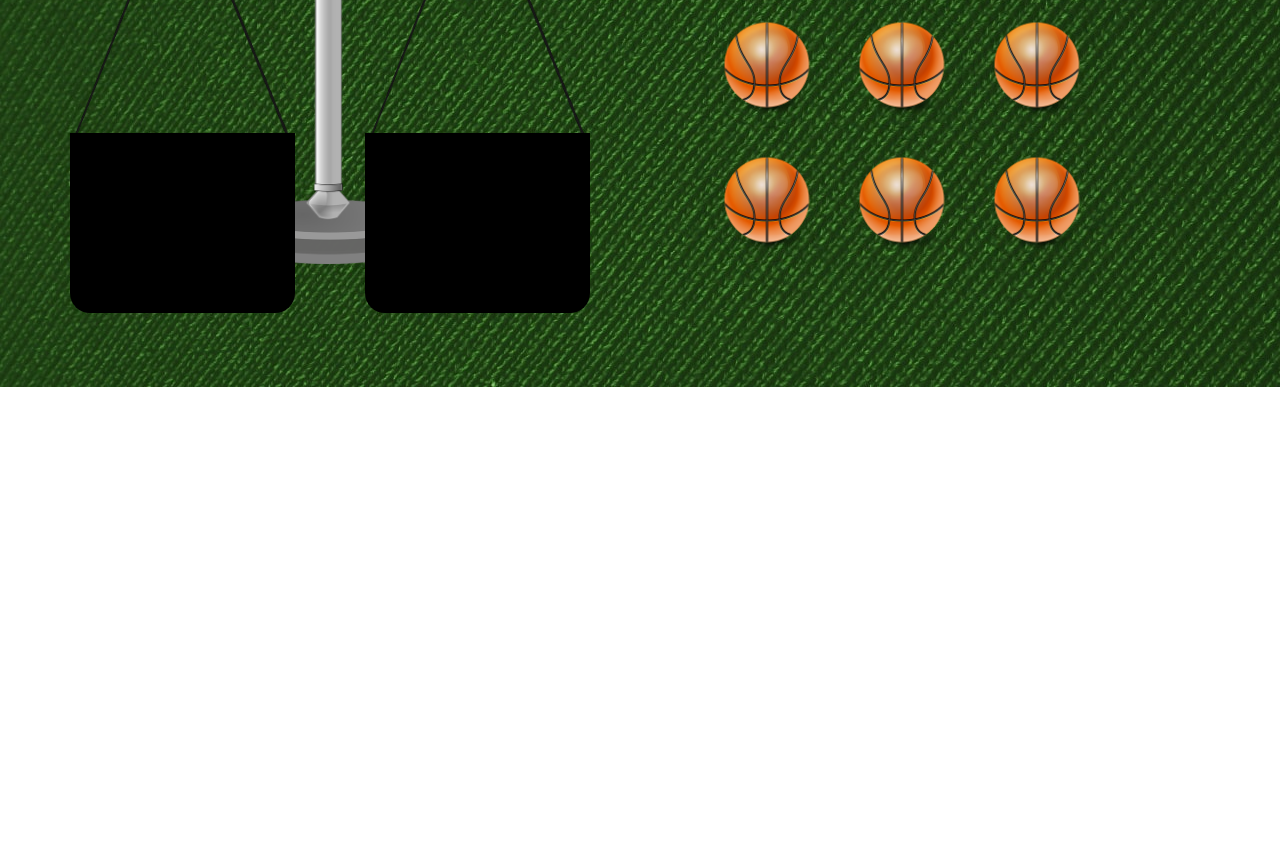
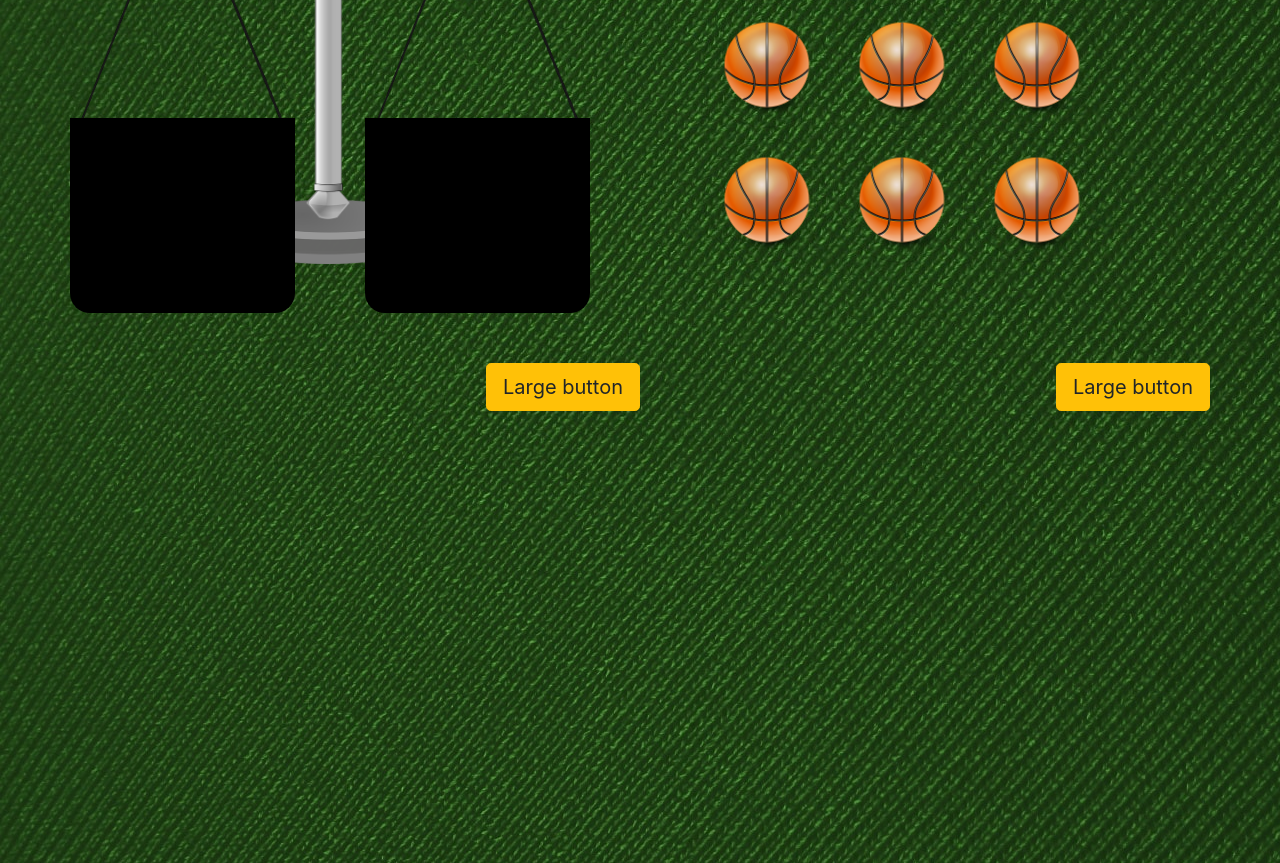
Before and after one commit to IG30/Game-MS2, a plain HTML site: page index.html in a window 1280 px wide. Shown: the part 413-1276 px from the top of the page. Before the commit the page ends 800 px from the top, so only its background shows below. Drawn offline with nearby package versions, Linux system fonts and the light colour scheme; a web font is replaced by a local one.

Commit message:
Add container for the buttoms to check the answers

```diff
--- a/assets/style.css
+++ b/assets/style.css
@@ -25,12 +25,14 @@ body {
     font-family:'Aclonica', sans-serif;
 }
 
-.game-info-container{
-     grid-column: 1 / -1;
-    display: flex;
-    justify-content: space-between;
+
+.balls-container{
+    display: grid;
+    grid-template-columns: repeat(3, auto);
+    grid-gap: 10px;
+    margin: 50px;
+    justify-content: center;
 }
-
 
 .scale-container{
     background-image: url("../assets/images/scale2.png");
@@ -46,7 +48,7 @@ body {
     position: absolute;
     border-radius: 0 0 20px 20px;
     width: 225px;
-    height: 180px;
+    height: 195px;
     bottom:0;
     right: 0;
 
@@ -57,22 +59,22 @@ body {
     position: absolute;
     border-radius: 0 0 20px 20px;
     width: 225px;
-    height: 180px;
+    height: 195px;
     bottom:0;
     left: 0;
 }
 
+/*rememeber when adding the effect for the scale to only moving down 15px*/
 
 
 
+.game-info-container{
+     grid-column: 1 / -1;
+    display: flex;
+    justify-content: space-between;
+}
 
-.balls-container{
-    display: grid;
-    grid-template-columns: repeat(3, auto);
-    grid-gap: 10px;
-    margin: 50px;
-    justify-content: center;
-}
+
 
 
 
@@ -122,6 +124,7 @@ img{
     animation: overlay-grow 500ms forwards;
 }
 
+
 @keyframes overlay-grow{
     from{
         background-color: rgba(0, 0, 0, 0);
@@ -133,3 +136,10 @@ img{
     }
 
 }
+
+
+.check-container{
+    width: 100%;
+    height: 500px;
+    margin-top: 50px;
+}
--- a/index.html
+++ b/index.html
@@ -84,9 +84,16 @@
                 <div class="number">
                     <img src="assets/images/ball.png"/>
                 </div>
-
             </div>
         </div>
+        </div>
+        </div>
+        <div class="container check-container">
+        <div class="row justify-content-around">
+        <div class="col"></div>
+        <button type="button" class="btn btn-warning btn-lg">Large button</button>
+        <div class="col"></div>
+        <button type="button" class="btn btn-warning btn-lg">Large button</button>
         </div>
         </div>
         <script src="lib/jquery/jquery-3.5.1.js"></script>
```
